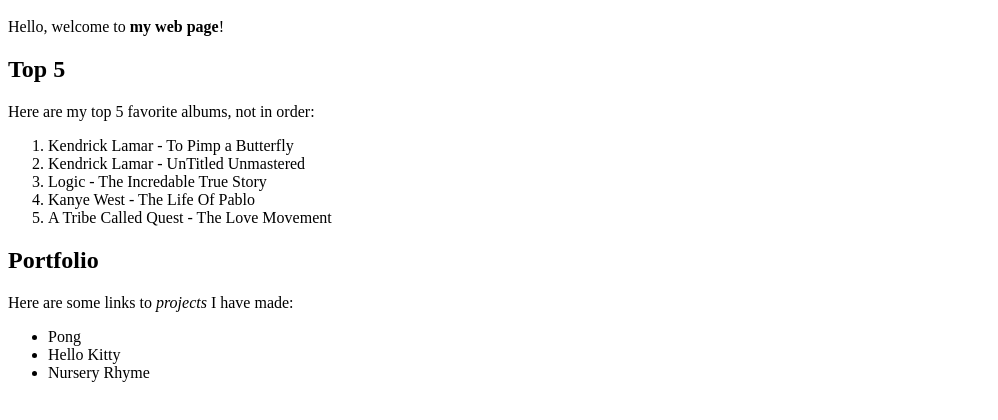
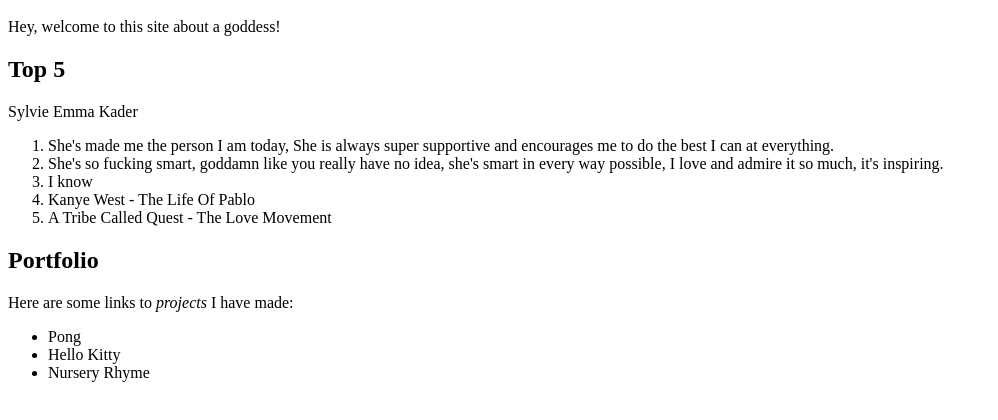
Before and after one commit to Jaqueliis/jaqueliis.github.io, a plain HTML site: page index.html in a window 1280 px wide. Shown: the part 48-468 px from the top of the page, without its empty margins (0-998 px from the left). Drawn offline with Linux system fonts and the light colour scheme.

Commit message:
Update index.html

```diff
--- a/index.html
+++ b/index.html
@@ -5,16 +5,18 @@
 <body>
     <h1>My Intro to CS Web Page</h1>
 
-    <p>Hello, welcome to <b>my web page</b>!</p>
+    <p>Hey, welcome to this site about a goddess</b>!</p>
 
     <h2>Top 5</h2>
 
-    <p>Here are my top 5 favorite albums, not in order:</p>
+    <p>Sylvie Emma Kader</p>
 
     <ol>
-        <li>Kendrick Lamar - To Pimp a Butterfly</li>
-        <li>Kendrick Lamar - UnTitled Unmastered</li>
-        <li>Logic - The Incredable True Story</li>
+        <li>She's made me the person I am today, She is always
+        super supportive and encourages me to do the best I can at everything.</li>
+        <li>She's so fucking smart, goddamn like you really have no idea, she's
+        smart in every way possible, I love and admire it so much, it's inspiring.</li>
+        <li>I know</li>
         <li>Kanye West - The Life Of Pablo</li>
         <li>A Tribe Called Quest - The Love Movement</li>
     </ol>
```
